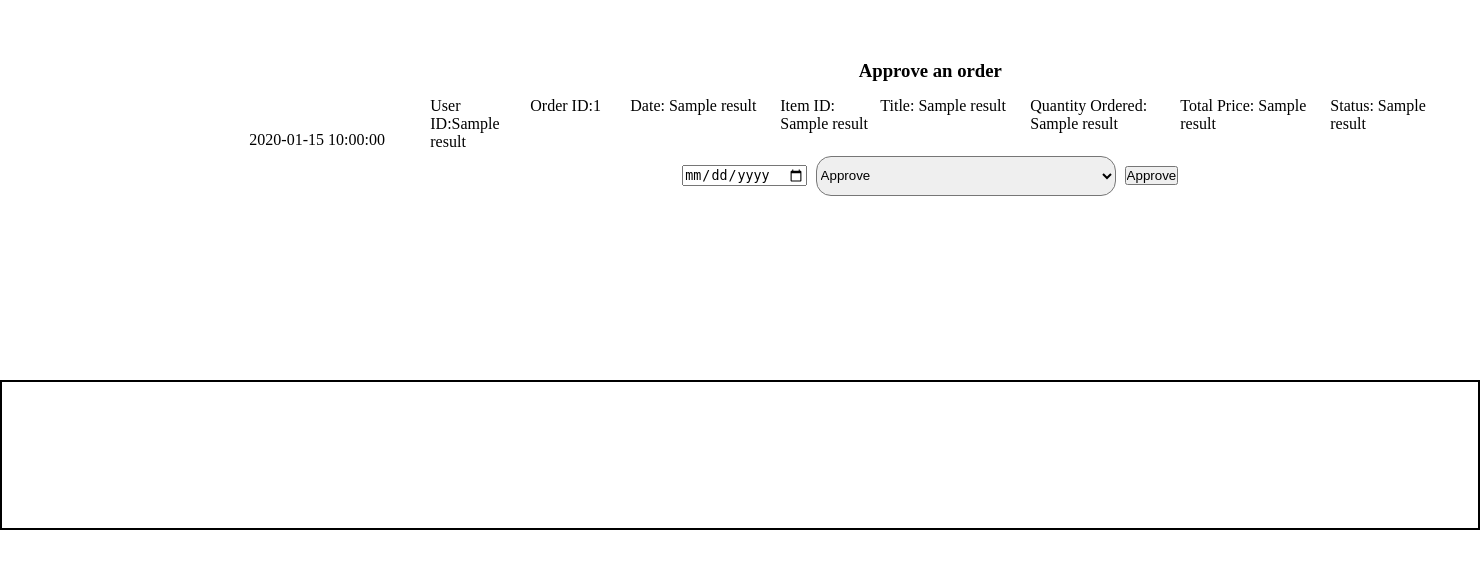
After one commit to SoulCartel117/discsalesfinal, a Flask app: template templates/approve.html in a window 1480 px wide. The commit adds this page. Shown: the part 220-800 px from the top of the page. Run offline with Flask 2, Linux system fonts and the light colour scheme; the template is opened without the code that fills it: most values are stand-ins (such as "Sample title", 1, 10 or a date in 2020).

Commit message:
vendors can approve orders, quantity does not update correctly

```diff
--- a/main.py
+++ b/main.py
@@ -455,7 +455,7 @@ def checkout():
             f"VALUES ({current_user}, {product_id}, '{title}', '{color}', '{plastic}', {quantity}, {price}, {total_price}); "))
         conn.execute(text(f"DELETE FROM cart WHERE user_id = {current_user};"))
         ordered = f"Order successful and information not saved"
-        return redirect(url_for('order.html', no_user=no_user, ordered=ordered))
+        return redirect(url_for('order', no_user=no_user, ordered=ordered))
 
 
 @app.route('/order', methods=['GET'])
@@ -493,5 +493,36 @@ def review_post():
     return render_template('reviews.html', no_user=no_user, review=review)
 
 
+@app.route('/approve', methods=['GET'])
+def approve_get():
+    results = conn.execute(text(f"SELECT * FROM orders")).all()
+    count = conn.execute(text(f"SELECT count(distinct user_id) FROM orders;")).all()[0]
+    return render_template('approve.html', no_user=no_user, results=results, count=count)
+
+
+@app.route('/approve', methods=['POST'])
+def approve_post():
+    status = request.form.get('approval')
+    order_date = request.form.get('order_date')
+    user = request.form.get('user_id')
+    conn.execute(text(f"UPDATE orders SET status = \'{status}\' WHERE date = \'{order_date}\';"))
+    if status == "Approval":
+        items = conn.execute(text(f"SELECT * from orders where date = {order_date};")).all()
+        for x in items:
+            item_id = x[3]
+            item_quantity = x[7]
+            inventory = conn.execute(text(f"SELECT * FROM products where ID = {item_id}")).all()[0][9]
+            if inventory >= item_quantity:
+                inventory = int(inventory) - int(item_quantity)
+                conn.execute(text(f"UPDATE products SET quantity = {inventory} WHERE ID = {item_id};"))
+            else:
+                inventory = int(inventory) - int(item_quantity)
+                updated = f"Item ID {item_id} does not have sufficient quantity. Over ordered by {inventory}."
+                return render_template('approve.html', no_user=no_user, updated=updated)
+    #   get the item and quantity, verify that there is enough inventory and then update the inventory to the correct amount
+    updated = f"The order placed on {order_date} by user {user} as been updated to {status}."
+    return render_template('approve.html', no_user=no_user, updated=updated)
+
+
 if __name__ == '__main__':
     app.run(debug=True)
--- /dev/null
+++ b/templates/approve.html
@@ -0,0 +1,36 @@
+{% extends "base.html" %}
+{% block body %}
+<div class="main">
+    <div class="top">
+        {{ updated }}
+    </div>
+    <div class="left">
+        <h3 style="margin-bottom: 15px;">Approve an order</h3>
+            {% for result in results %}
+                <div class="select">
+                    <p class="line_item">User ID:{{ result[1] }}</p>
+                    <p class="line_item">Order ID:{{ result[0] }}</p>
+                    <p class="line_item" style="width: 150px;">Date: {{ result[2] }}</p>
+                    <p class="line_item">Item ID: {{ result[3] }}</p>
+                    <p class="line_item" style="width: 150px;">Title: {{ result[4] }}</p>
+                    <p class="line_item" style="width: 150px;">Quantity Ordered: {{ result[7] }}</p>
+                    <p class="line_item" style="width: 150px;">Total Price: {{ result[9] }}</p>
+                    <p class="line_item">Status: {{ result[10] }}</p>
+                </div>
+                <form action="approve" method="POST">
+                    <input name="order_date" type="date" value="{{ result[2] }}">
+                    <select name="approval">
+                        <option value="Approve">Approve</option>
+                        <option value="Delivery">Delivery</option>
+                        <option value="Shipped">Shipped</option>
+                        <option value="Cancel">Cancel</option>
+                    </select>
+                    <input type="submit" value="Approve">
+                </form>
+            {% endfor %}
+    </div>
+    <div class="right">
+
+    </div>
+</div>
+{% endblock %}
--- a/templates/vendor_home.html
+++ b/templates/vendor_home.html
@@ -81,7 +81,7 @@
         <h3>Navigate to</h3>
         <a href="products" class="a">Products</a>
         <a href="user_add" class="a">Add Money</a>
-        <a href="send_money" class="a">Send Money</a>
+        <a href="approve" class="a">Approve an order</a>
         <a href="bank_log" class="a">Transaction Log</a>
     </div>
 </div>
```
